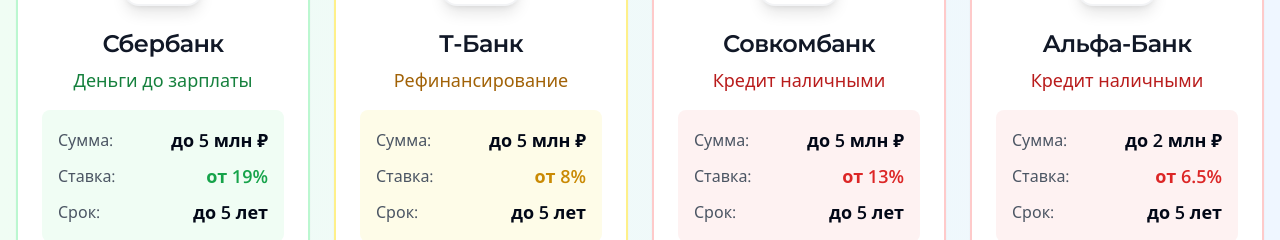
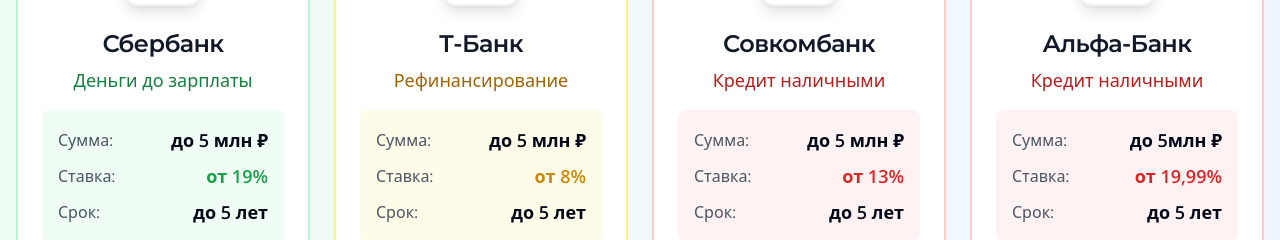
Before and after one commit to pr-poehali-dev/credit-loan-project-1, a React (Vite) app: page / in a window 1280 px wide. Shown: the part 840-1080 px from the top of the page. Built offline with nearby package versions, Linux system fonts and the light colour scheme.

Commit message:
Обновление 2 компонентов

```diff
--- a/src/pages/Index.tsx
+++ b/src/pages/Index.tsx
@@ -295,11 +295,11 @@ const Index = () => {
                   <div className="bg-red-50 rounded-lg p-4">
                     <div className="flex justify-between items-center mb-2">
                       <span className="text-gray-600">Сумма:</span>
-                      <span className="font-bold text-lg">до 2 млн ₽</span>
+                      <span className="font-bold text-lg">до 5млн ₽</span>
                     </div>
                     <div className="flex justify-between items-center mb-2">
                       <span className="text-gray-600">Ставка:</span>
-                      <span className="font-bold text-lg text-red-600">от 6.5%</span>
+                      <span className="font-bold text-lg text-red-600">от 19,99%</span>
                     </div>
                     <div className="flex justify-between items-center">
                       <span className="text-gray-600">Срок:</span>
```
